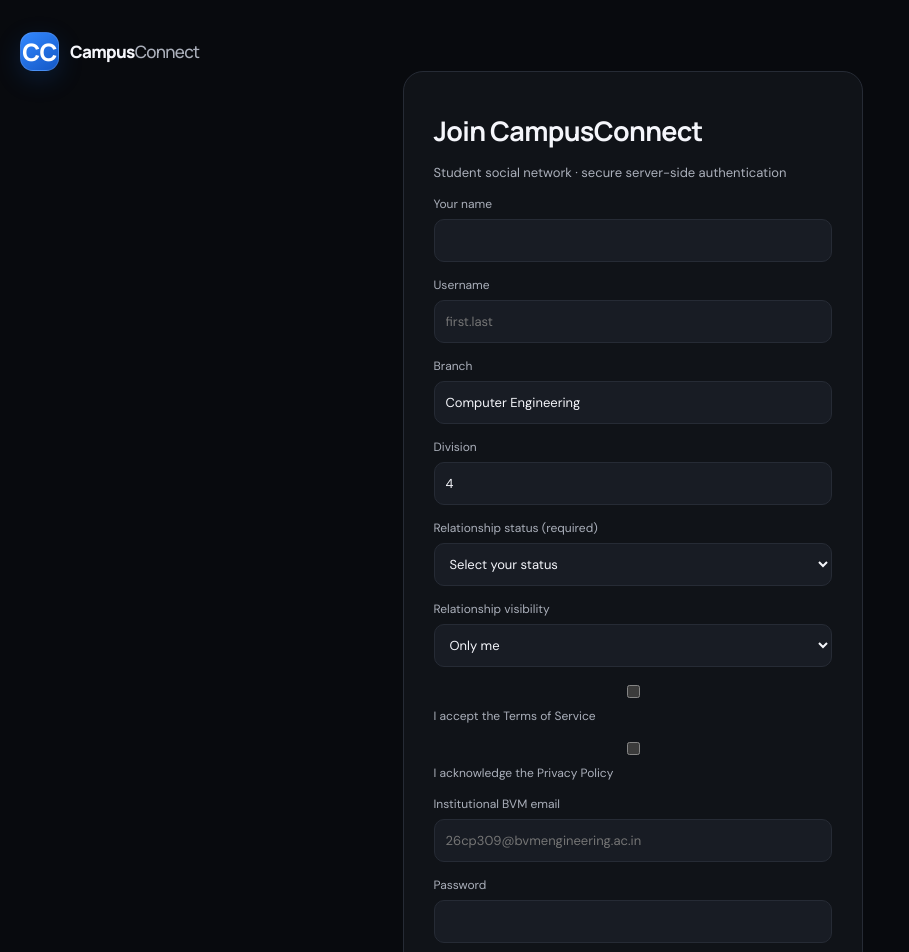
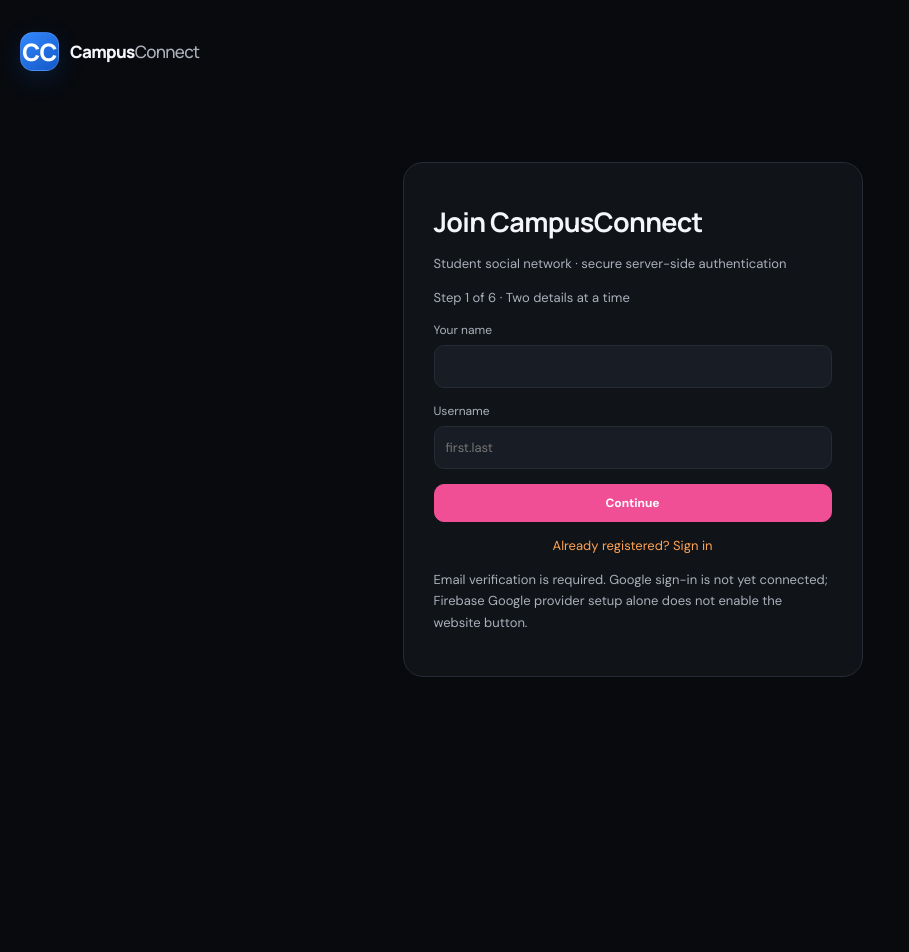
Before and after one commit to miteshpipaliya/CampusConnect, a Next.js app: page /register in a window 1280 px wide. Shown: the top 952 px of the page, without its empty margins (0-909 px from the left). After the commit the page ends 800 px from the top, so only its background shows below. Built offline with nearby package versions, Linux system fonts and the light colour scheme.

Commit message:
Introduce two-field registration wizard with BTech/MTech course dropdown and enrollment number

```diff
--- a/src/components/connected-app.tsx
+++ b/src/components/connected-app.tsx
@@ -2,6 +2,7 @@
 import Link from 'next/link';
 import { useEffect,useState, type FormEvent } from 'react';
 import { Heart,MessageCircle,Camera,LogOut } from 'lucide-react';
+import { degreeCourses } from '@/lib/student-email';
 
 type Post={id:string;caption:string;authorHandle:string;mediaId:string|null;likes:number;liked:boolean;comments:number};
 type Me={uid:string;email:string;profile:{handle:string;name:string;branch:string;division:string}|null};
@@ -13,9 +14,18 @@ async function api<T>(path:string,method='GET',data?:object):Promise<T>{
  if(!r.ok)throw Error(result.error||'Request failed');return result as T;
 }
 export function CampusAuth({mode}:{mode:'login'|'register'}){
- const [fields,setFields]=useState({email:'',password:'',handle:'',name:'',branch:'Computer Engineering',division:'4',relationshipStatus:'',relationshipVisibility:'me',acceptTerms:false,acknowledgePrivacy:false});
+ const [fields,setFields]=useState({email:'',password:'',handle:'',name:'',degree:'BTech',enrollmentNumber:'',branch:'',division:'',relationshipStatus:'',relationshipVisibility:'me',acceptTerms:false,acknowledgePrivacy:false});
  const [busy,setBusy]=useState(false),[message,setMessage]=useState('');
  const [awaitingVerification,setAwaitingVerification]=useState(false);
+ const [step,setStep]=useState(0);
+ const groups=[['name','handle'],['degree','branch'],['enrollmentNumber','email'],['division','relationshipStatus'],['relationshipVisibility','password'],['acceptTerms','acknowledgePrivacy']] as const;
+ const advance=()=>{
+  const inputs=Array.from(document.querySelectorAll<HTMLInputElement|HTMLSelectElement>('.auth-form input, .auth-form select'));
+  const invalid=inputs.find(x=>!x.checkValidity());
+  if(invalid){invalid.reportValidity();return;}
+  setStep(x=>Math.min(x+1,groups.length-1));
+ };
+ const previous=()=>setStep(x=>Math.max(0,x-1));
  useEffect(()=>{
   if(mode!=='register'||!awaitingVerification)return;
   let active=true;
@@ -32,7 +42,7 @@ export function CampusAuth({mode}:{mode:'login'|'register'}){
  },[awaitingVerification,mode,fields.email,fields.password]);
  const edit=(k:keyof typeof fields,v:string|boolean)=>setFields(f=>({...f,[k]:v}));
  async function submit(event:FormEvent<HTMLFormElement>){
-  event.preventDefault();setBusy(true);setMessage('');
+  event.preventDefault();if(mode==='register'&&step<groups.length-1){advance();return;}setBusy(true);setMessage('');
   try{
    const result=await api<{message?:string}>('/api/auth','POST',{action:mode==='register'?'register':'login',
     ...fields,handle:fields.handle.toLowerCase().trim()});
@@ -44,28 +54,34 @@ export function CampusAuth({mode}:{mode:'login'|'register'}){
   <Link className="brand" href="/"><span className="brand-mark">CC</span><span>Campus<span className="brand-lite">Connect</span></span></Link>
   <section className="auth-card wide"><h1>{mode==='login'?'Sign in to CampusConnect':'Join CampusConnect'}</h1>
    <p>Student social network · secure server-side authentication</p>
-   {awaitingVerification?<div role="status" className="auth-form"><p>{message}</p><button type="button" className="primary-button full" disabled={busy} onClick={async()=>{setBusy(true);try{await api('/api/auth','POST',{action:'login',email:fields.email,password:fields.password});window.location.assign('/home')}catch(e){setMessage(e instanceof Error?e.message:'Verification is not complete yet. Check your college email.')}finally{setBusy(false)}}}>{busy?'Checking...':'I verified my email — Continue'}</button><p className="auth-legal">We will also check automatically every 15 seconds while this tab stays open. If you close this tab, sign in normally after verifying.</p></div>:<form className="auth-form" onSubmit={submit}>
+   {mode==='register'&&<p className="auth-legal">Step {step+1} of {groups.length} · Two details at a time</p>}
+   {awaitingVerification&&<p role="status">{message} Verification is required before access; this page will sign you in automatically afterward.</p>}
+   <form className="auth-form" onSubmit={submit}>
     {mode==='register'&&<>
-     <label>Your name<input required maxLength={70} value={fields.name} onChange={e=>edit('name',e.target.value)}/></label>
-     <label>Username<input required pattern="[a-z][a-z0-9._]{2,29}" maxLength={30} placeholder="first.last" value={fields.handle} onChange={e=>edit('handle',e.target.value.toLowerCase())}/></label>
-     <label>Branch<input required maxLength={70} value={fields.branch} onChange={e=>edit('branch',e.target.value)}/></label>
-     <label>Division<input required maxLength={20} value={fields.division} onChange={e=>edit('division',e.target.value)}/></label>
-     <label>Relationship status (required)<select required value={fields.relationshipStatus} onChange={e=>edit('relationshipStatus',e.target.value)}>
+     {step===0&&<label>Your name<input required maxLength={70} value={fields.name} onChange={e=>edit('name',e.target.value)}/></label>}
+     {step===0&&<label>Username<input required pattern="[a-z][a-z0-9._]{2,29}" maxLength={30} placeholder="first.last" value={fields.handle} onChange={e=>edit('handle',e.target.value.toLowerCase())}/></label>}
+     {step===1&&<label>Degree<select required value={fields.degree} onChange={e=>{setFields(f=>({...f,degree:e.target.value,branch:''}))}}><option value="BTech">B.Tech</option><option value="MTech">M.Tech</option></select></label>}
+     {step===1&&<label>Branch / Specialization<select required value={fields.branch} onChange={e=>edit('branch',e.target.value)}><option value="">Select your course</option>{degreeCourses[fields.degree as keyof typeof degreeCourses].map(c=><option key={c} value={c}>{c}</option>)}</select></label>}
+     {step===3&&<label>Division<input required maxLength={20} value={fields.division} onChange={e=>edit('division',e.target.value)}/></label>}
+     {step===3&&<label>Relationship status (required)<select required value={fields.relationshipStatus} onChange={e=>edit('relationshipStatus',e.target.value)}>
       <option value="">Select your status</option>
       {['Single','In Relationship','Engaged','Married','Situationship'].map(x=><option key={x} value={x}>{x}</option>)}
-     </select></label>
-     <label>Relationship visibility<select value={fields.relationshipVisibility} onChange={e=>edit('relationshipVisibility',e.target.value)}>
+     </select></label>}
+     {step===4&&<label>Relationship visibility<select value={fields.relationshipVisibility} onChange={e=>edit('relationshipVisibility',e.target.value)}>
       <option value="me">Only me</option><option value="followers">Followers</option><option value="campus">Campus members</option>
-     </select></label>
-     <label><input type="checkbox" required checked={fields.acceptTerms} onChange={e=>edit('acceptTerms',e.target.checked)}/> I accept the Terms of Service</label>
-     <label><input type="checkbox" required checked={fields.acknowledgePrivacy} onChange={e=>edit('acknowledgePrivacy',e.target.checked)}/> I acknowledge the Privacy Policy</label>
+     </select></label>}
+     {step===5&&<label><input type="checkbox" required checked={fields.acceptTerms} onChange={e=>edit('acceptTerms',e.target.checked)}/> I accept the Terms of Service</label>}
+     {step===5&&<label><input type="checkbox" required checked={fields.acknowledgePrivacy} onChange={e=>edit('acknowledgePrivacy',e.target.checked)}/> I acknowledge the Privacy Policy</label>}
     </>}
-    <label>Institutional BVM email<input required type="email" placeholder="26cp309@bvmengineering.ac.in" autoComplete="email" maxLength={254} value={fields.email} onChange={e=>edit('email',e.target.value)}/></label>
-    <label>Password<input required type="password" autoComplete={mode==='login'?'current-password':'new-password'}
-     minLength={mode==='register'?12:1} maxLength={128} value={fields.password} onChange={e=>edit('password',e.target.value)}/></label>
-    {message&&<p role="status" className="form-error">{message}</p>}
-    <button disabled={busy} type="submit" className="primary-button full">{busy?'Processing...':mode==='login'?'Sign in':'Create account'}</button>
-   </form>}
+    {mode==='login'||step===2?<label>Institutional BVM email<input required type="email" placeholder="26cp309@bvmengineering.ac.in" autoComplete="email" maxLength={254} value={fields.email} onChange={e=>edit('email',e.target.value)}/></label>:null}
+    {mode==='login'||step===4?<label>Password<input required type="password" autoComplete={mode==='login'?'current-password':'new-password'}
+     minLength={mode==='register'?12:1} maxLength={128} value={fields.password} onChange={e=>edit('password',e.target.value)}/></label>:null}
+    {mode==='register'&&step===2&&<label>Enrollment number<input required pattern="[0-9]{2}[a-zA-Z]{2}[0-9]{3,8}" placeholder="26cp309" value={fields.enrollmentNumber} onChange={e=>edit('enrollmentNumber',e.target.value.toLowerCase())}/></label>}
+    {mode==='register'&&step===2&&<p className="auth-legal">Enrollment number must exactly match the part before @ in your institutional email. Branch codes are provisional and require college confirmation.</p>}
+    {message&&!awaitingVerification&&<p role="status" className="form-error">{message}</p>}
+    {mode==='register'&&step>0&&<button type="button" onClick={previous}>Back</button>}
+    <button disabled={busy} type="submit" className="primary-button full">{busy?'Processing...':mode==='login'?'Sign in':step<groups.length-1?'Continue':'Create account'}</button>
+   </form>
    <p className="auth-foot">{mode==='login'?<Link href="/register">Create an account</Link>:<Link href="/login">Already registered? Sign in</Link>}</p>
    <p className="auth-legal">Email verification is required. Google sign-in is not yet connected; Firebase Google provider setup alone does not enable the website button.</p>
   </section>
```
